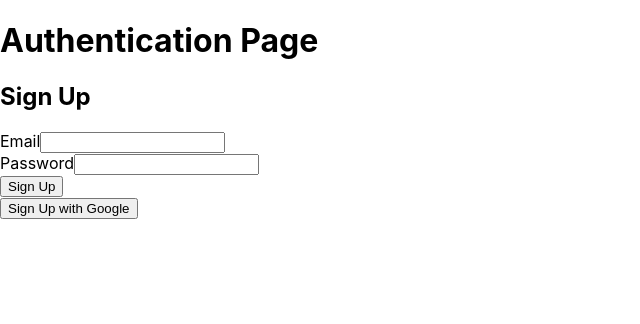
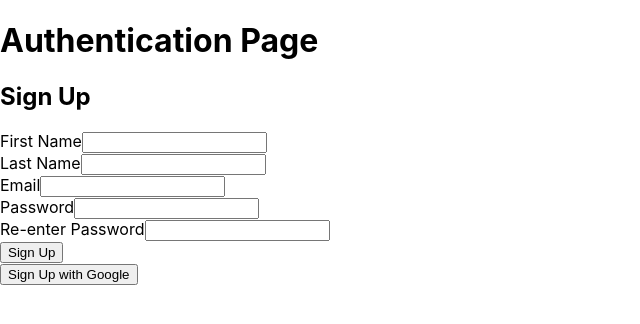
Before and after one commit to Balusu-Revanth/Online-Judge, a React (Create React App) app in the folder online-judge-frontend/: page /signup in a window 1280 px wide. Shown: the top 324 px of the page, without its empty margins (0-640 px from the left). Built offline with nearby package versions, Linux system fonts and the light colour scheme; no server answers; the HTML template or start-up script is replaced by a standard one.

Commit message:
Add input fields to signup page and implement account management page

```diff
--- a/online-judge-frontend/src/components/Home.js
+++ b/online-judge-frontend/src/components/Home.js
@@ -20,6 +20,7 @@ const Home = () => {
       <h2>Welcome to Home Page</h2>
       {error && <p style={{ color: 'red' }}>{error}</p>}
       <button onClick={handleSignOut}>Sign Out</button>
+      <button onClick={() => navigate('/account')}>Account Settings</button>
     </div>
   );
 };
--- a/online-judge-frontend/src/components/SignUp.js
+++ b/online-judge-frontend/src/components/SignUp.js
@@ -11,12 +11,20 @@ const SignUp = () => {
 
   const formik = useFormik({
     initialValues: {
+      firstName: '',
+      lastName: '',
       email: '',
-      password: ''
+      password: '',
+      confirmPassword: ''
     },
     validationSchema: Yup.object({
+      firstName: Yup.string().required('First name is required'),
+      lastName: Yup.string().required('Last name is required'),
       email: Yup.string().email('Invalid email address').required('Required'),
-      password: Yup.string().min(6, 'Password must be at least 6 characters').required('Required')
+      password: Yup.string().min(6, 'Password must be at least 6 characters').required('Required'),
+      confirmPassword: Yup.string()
+        .oneOf([Yup.ref('password'), null], 'Passwords must match')
+        .required('Please confirm your password')
     }),
     onSubmit: async (values, { setSubmitting, setErrors }) => {
       try {
@@ -45,6 +53,34 @@ const SignUp = () => {
       <h2>Sign Up</h2>
       <form onSubmit={formik.handleSubmit}>
         <div>
+          <label htmlFor="firstName">First Name</label>
+          <input
+            id="firstName"
+            name="firstName"
+            type="text"
+            onChange={formik.handleChange}
+            onBlur={formik.handleBlur}
+            value={formik.values.firstName}
+          />
+          {formik.touched.firstName && formik.errors.firstName ? (
+            <div style={{ color: 'red' }}>{formik.errors.firstName}</div>
+          ) : null}
+        </div>
+        <div>
+          <label htmlFor="lastName">Last Name</label>
+          <input
+            id="lastName"
+            name="lastName"
+            type="text"
+            onChange={formik.handleChange}
+            onBlur={formik.handleBlur}
+            value={formik.values.lastName}
+          />
+          {formik.touched.lastName && formik.errors.lastName ? (
+            <div style={{ color: 'red' }}>{formik.errors.lastName}</div>
+          ) : null}
+        </div>
+        <div>
           <label htmlFor="email">Email</label>
           <input
             id="email"
@@ -72,6 +108,20 @@ const SignUp = () => {
             <div style={{ color: 'red' }}>{formik.errors.password}</div>
           ) : null}
         </div>
+        <div>
+          <label htmlFor="confirmPassword">Re-enter Password</label>
+          <input
+            id="confirmPassword"
+            name="confirmPassword"
+            type="password"
+            onChange={formik.handleChange}
+            onBlur={formik.handleBlur}
+            value={formik.values.confirmPassword}
+          />
+          {formik.touched.confirmPassword && formik.errors.confirmPassword ? (
+            <div style={{ color: 'red' }}>{formik.errors.confirmPassword}</div>
+          ) : null}
+        </div>
         {formik.errors.submit && (
           <div style={{ color: 'red' }}>{formik.errors.submit}</div>
         )}
```
Also changed, not shown: online-judge-frontend/src/components/Account.js (added, +50 -0 lines).
